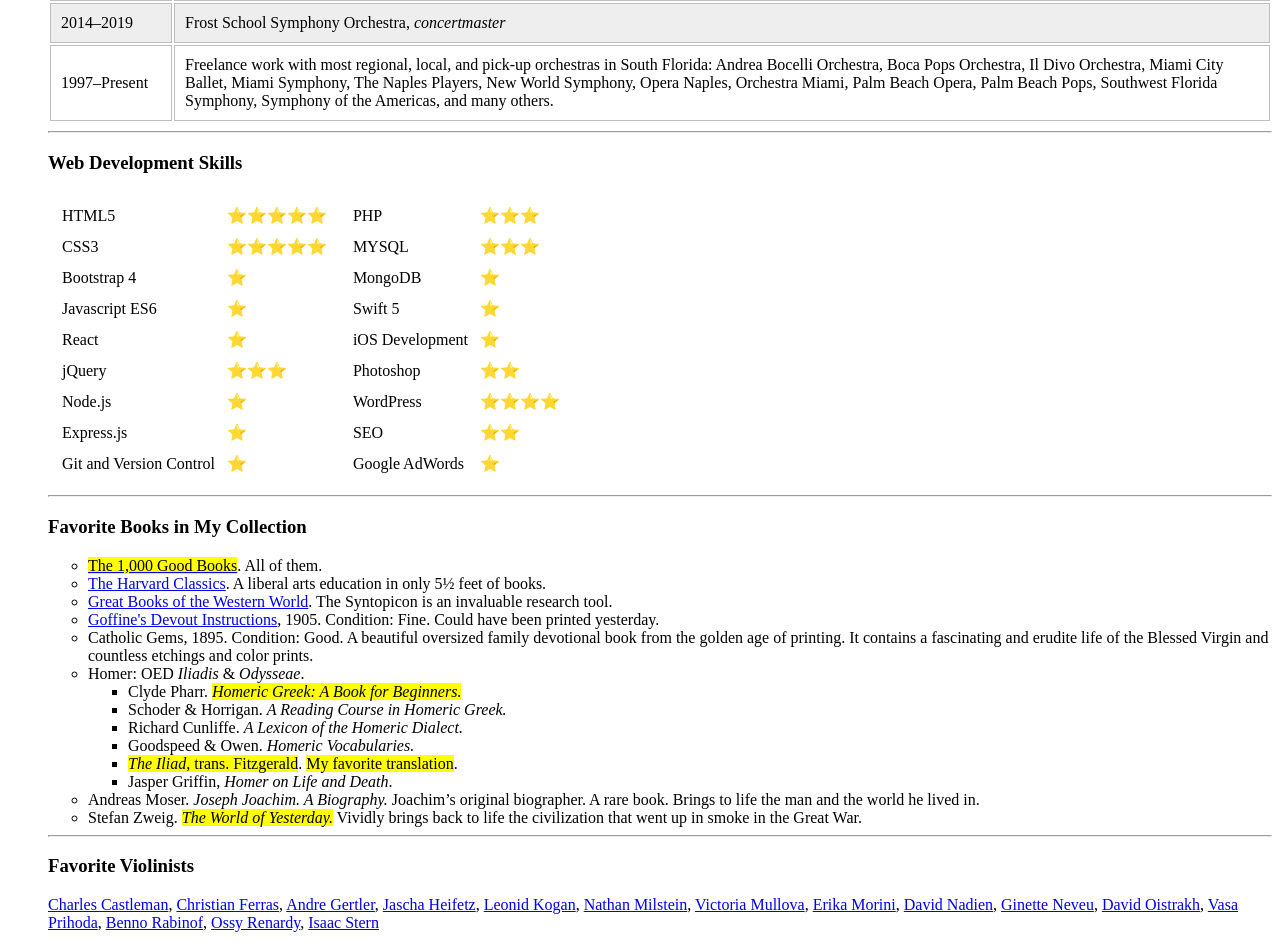
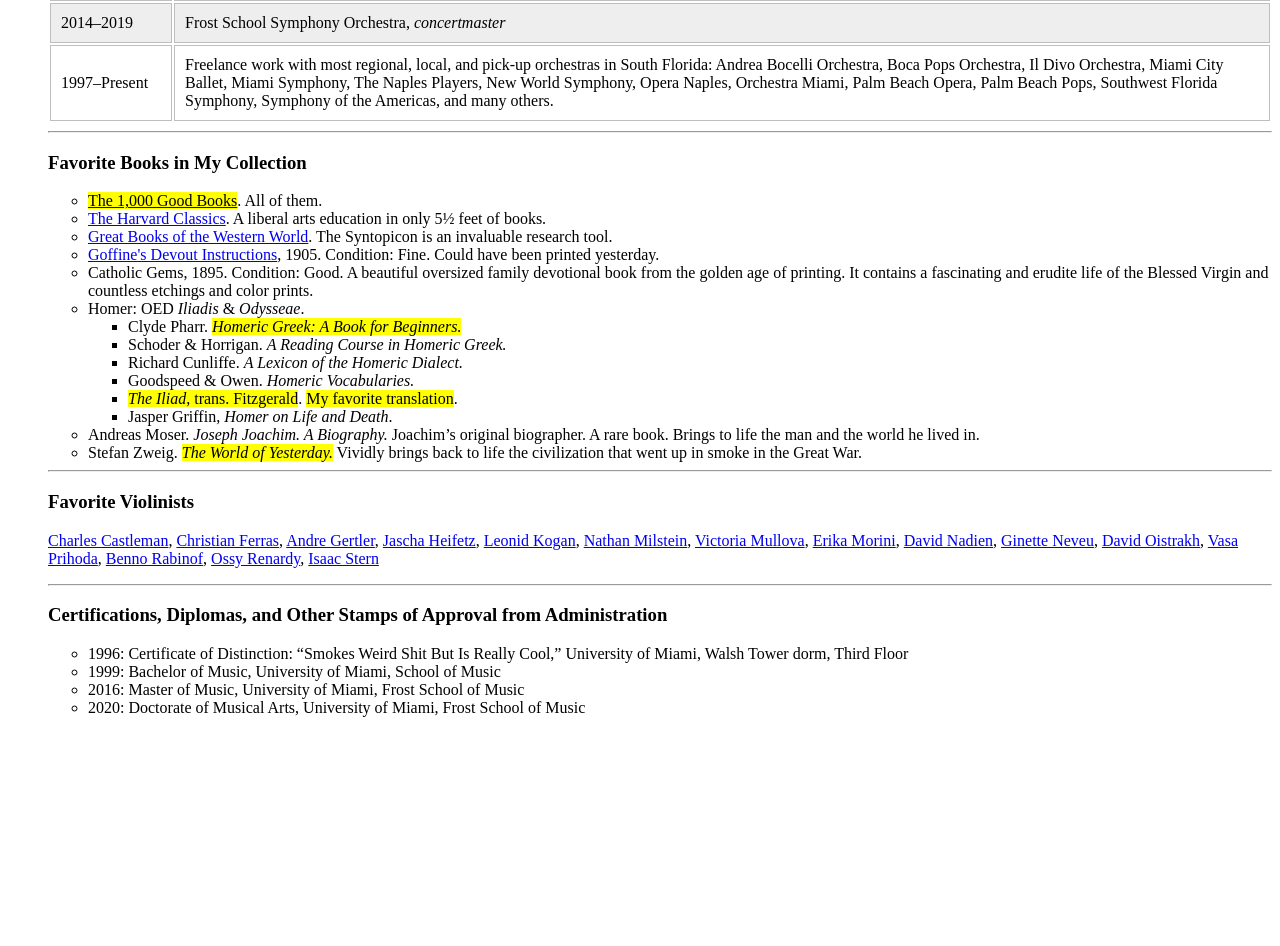
Before and after one commit to charleshardt/cv, a plain HTML site: page index.html in a window 1280 px wide. Shown: the part 1962-2908 px from the top of the page. After the commit the page ends 2695 px from the top, so only its background shows below. Drawn offline with Linux system fonts and the light colour scheme; a web font is replaced by a local one.

Commit message:
Update index.html

```diff
--- a/index.html
+++ b/index.html
@@ -137,94 +137,6 @@
     </table>
     <hr>
 
-    <h3>Web Development Skills</h3>
-    <table>
-      <tr>
-        <td>
-          <table cellspacing="10">
-            <tr>
-              <td>HTML5</td>
-              <td>⭐⭐⭐⭐⭐</td>
-            </tr>
-            <tr>
-              <td>CSS3</td>
-              <td>⭐⭐⭐⭐⭐</td>
-            </tr>
-            <tr>
-              <td>Bootstrap 4</td>
-              <td>⭐</td>
-            </tr>
-            <tr>
-              <td>Javascript ES6</td>
-              <td>⭐</td>
-            </tr>
-            <tr>
-              <td>React</td>
-              <td>⭐</td>
-            </tr>
-            <tr>
-              <td>jQuery</td>
-              <td>⭐⭐⭐</td>
-            </tr>
-            <tr>
-              <td>Node.js</td>
-              <td>⭐</td>
-            </tr>
-            <tr>
-              <td>Express.js</td>
-              <td>⭐</td>
-            </tr>
-            <tr>
-              <td>Git and Version Control</td>
-              <td>⭐</td>
-            </tr>
-          </table>
-        </td>
-
-        <td>
-          <table cellspacing="10">
-            <tr>
-              <td>PHP</td>
-              <td>⭐⭐⭐</td>
-            </tr>
-            <tr>
-              <td>MYSQL</td>
-              <td>⭐⭐⭐</td>
-            </tr>
-            <tr>
-              <td>MongoDB</td>
-              <td>⭐</td>
-            </tr>
-            <tr>
-              <td>Swift 5</td>
-              <td>⭐</td>
-            </tr>
-            <tr>
-              <td>iOS Development</td>
-              <td>⭐</td>
-            </tr>
-            <tr>
-              <td>Photoshop</td>
-              <td>⭐⭐</td>
-            </tr>
-            <tr>
-              <td>WordPress</td>
-              <td>⭐⭐⭐⭐</td>
-            </tr>
-            <tr>
-              <td>SEO</td>
-              <td>⭐⭐</td>
-            </tr>
-            <tr>
-              <td>Google AdWords</td>
-              <td>⭐</td>
-            </tr>
-          </table>
-        </td>
-      </tr>
-    </table>
-    <hr>
-
     <h3>Favorite Books in My Collection</h3>
     <ul>
       <li><a href="https://www.crisismagazine.com/2012/naughty-boys-and-the-defense-of-civilization-must-we-choose-between-great-or-good-books"><mark>The 1,000 Good Books</mark></a>. All of them.</li>
```
